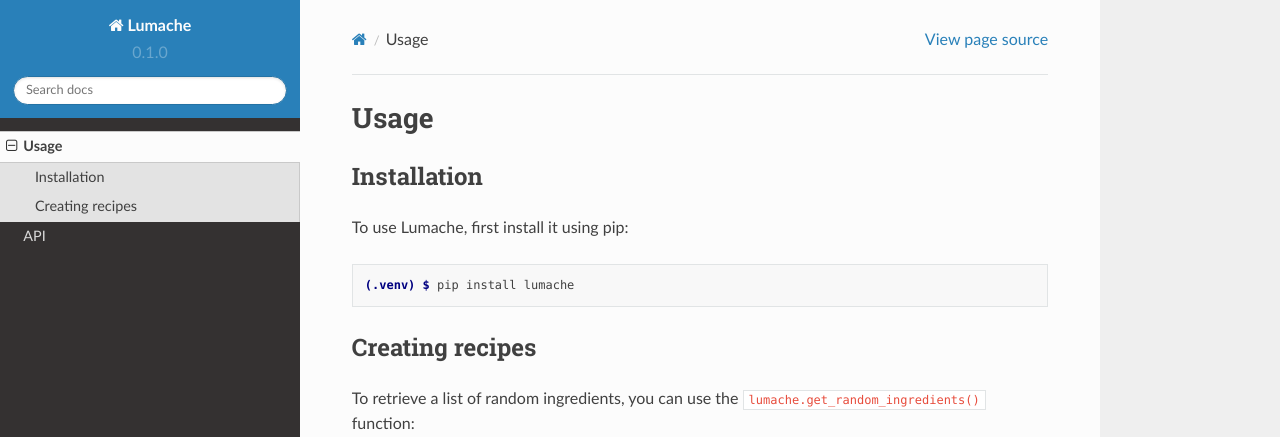
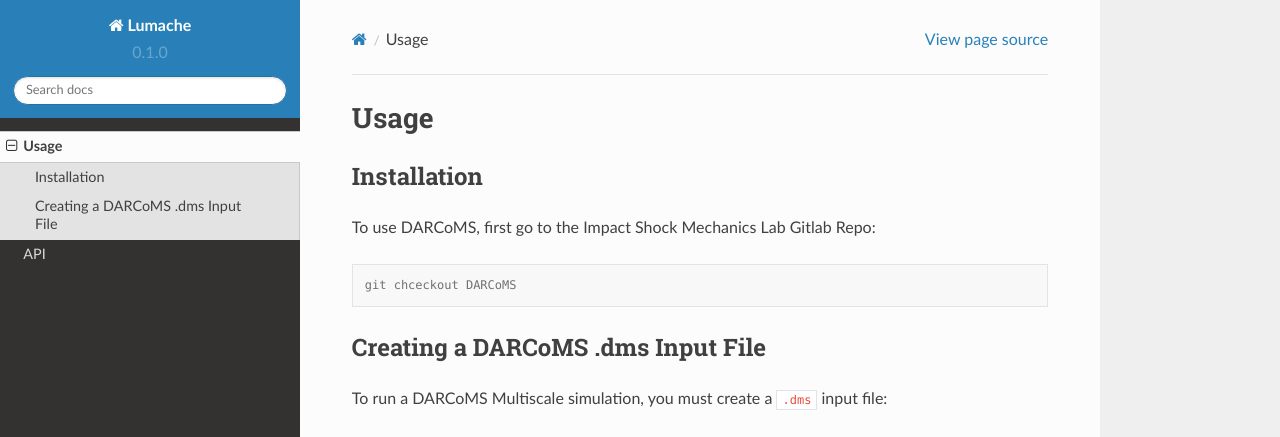
Before and after one commit to kinfungchan/DARCoMS_docs, a Sphinx documentation site: the page built from docs/source/usage.rst, in a window 1280 px wide and 1095 px high. Shown: the top 437 px of the window. Built offline with Sphinx 7.4.7 and the Read the Docs theme 2.0.0, drawn with Linux system fonts in a browser that asks for light colours; some of the changed text lies outside the part shown.

Commit message:
Installation Page Update
Update of Example .dms Input File

```diff
--- a/docs/source/usage.rst
+++ b/docs/source/usage.rst
@@ -6,28 +6,35 @@ Usage
 Installation
 ------------
 
-To use Lumache, first install it using pip:
+To use DARCoMS, first go to the Impact Shock Mechanics Lab Gitlab Repo:
 
 .. code-block:: console
 
-   (.venv) $ pip install lumache
+   git chceckout DARCoMS
 
-Creating recipes
+Creating a DARCoMS .dms Input File
 ----------------
 
-To retrieve a list of random ingredients,
-you can use the ``lumache.get_random_ingredients()`` function:
+To run a DARCoMS Multiscale simulation, you must create a ``.dms`` input file:
 
-.. autofunction:: lumache.get_random_ingredients
 
-The ``kind`` parameter should be either ``"meat"``, ``"fish"``,
-or ``"veggies"``. Otherwise, :py:func:`lumache.get_random_ingredients`
-will raise an exception.
+Currently DARCoMS supports the following keywords in its input file ``NDBASES``,
+``FILES``, and ``COUPLING_SURFACES``. Otherwise, an exception will be raised.
 
-.. autoexception:: lumache.InvalidKindError
+An Example .dms Input File is:
+.. code-block:: console
 
-For example:
+   NDBASES
+   2
+   FILES
+   C:\Users\DARCOMS\Benchmarks\Testing\B_LargeDomain125.dat
+   C:\Users\DARCOMS\Benchmarks\Testing\B_SmallDomain250.dat
+   COUPLING_SURFACES
+   CONST_ACCEL
+   2
+   4
+   1 126 252 378 504
+   2 1   252 503 754
 
->>> import lumache
->>> lumache.get_random_ingredients()
-['shells', 'gorgonzola', 'parsley']
+For running Monoscale simulations (single .dat file), the ``COUPLING_SURFACES``
+should not be used.
```
